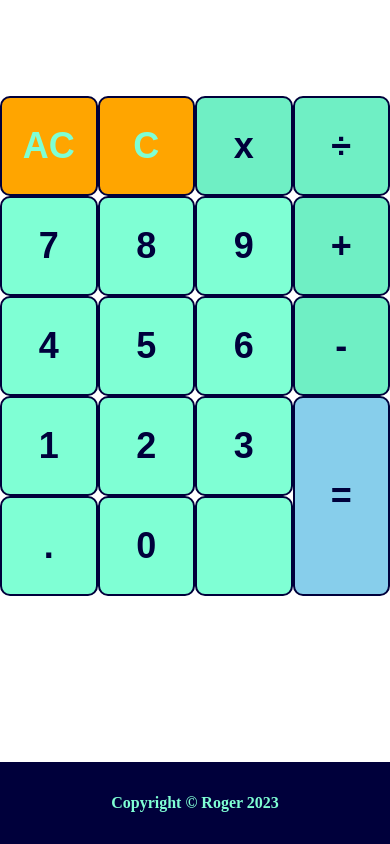
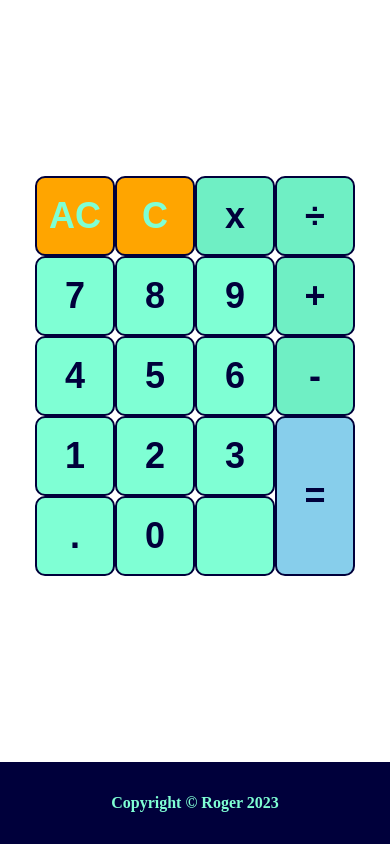
Before and after one commit to RogerEaux/calculator, a plain HTML site: page index.html in a window 390 px wide. Drawn offline with Linux system fonts and the light colour scheme.

Commit message:
Add query to make content responsive to device width

```diff
--- a/index.html
+++ b/index.html
@@ -11,6 +11,8 @@
     </head>
     <body class="container">
         <div id="content" class="container">
+            <div id="display" class="container">
+            </div>
             <div id="buttons" class="container">
                 <div class="container">
                     <button id="clear" class="deleter">AC</button>
--- a/js/script.js
+++ b/js/script.js
@@ -2,7 +2,6 @@ add = (a, b) => a+b;
 substract = (a, b) => a-b;
 multiply = (a, b) => a*b;
 divide = (a, b) => a/b;
-
 
 function operate(operator, fisrtNumber, secondNumber){
     if(operator === 'add'){
--- a/style.css
+++ b/style.css
@@ -14,13 +14,18 @@ body{
 }
 
 #content{
-    justify-content: center;
-    margin: 96px 0;
+    align-self: center;
+    flex-direction: column;
+    width: 400px;
+    margin: 96px 0
+}
+
+#display{
+    flex-basis: 100px;
 }
 
 #buttons{
-    width: 400px;
-    height: 500px;
+    flex-basis: 500px;
 }
 
 #buttons .container{
@@ -65,3 +70,17 @@ body{
     font-weight: 900;
     padding: 32px;
 }
+
+@media (max-width: 600px) {
+    #content{
+        width: 320px;
+    }
+
+    #display{
+        flex-basis: 80px;
+    }
+
+    #buttons{
+        flex-basis: 400px;
+    }
+}
```
